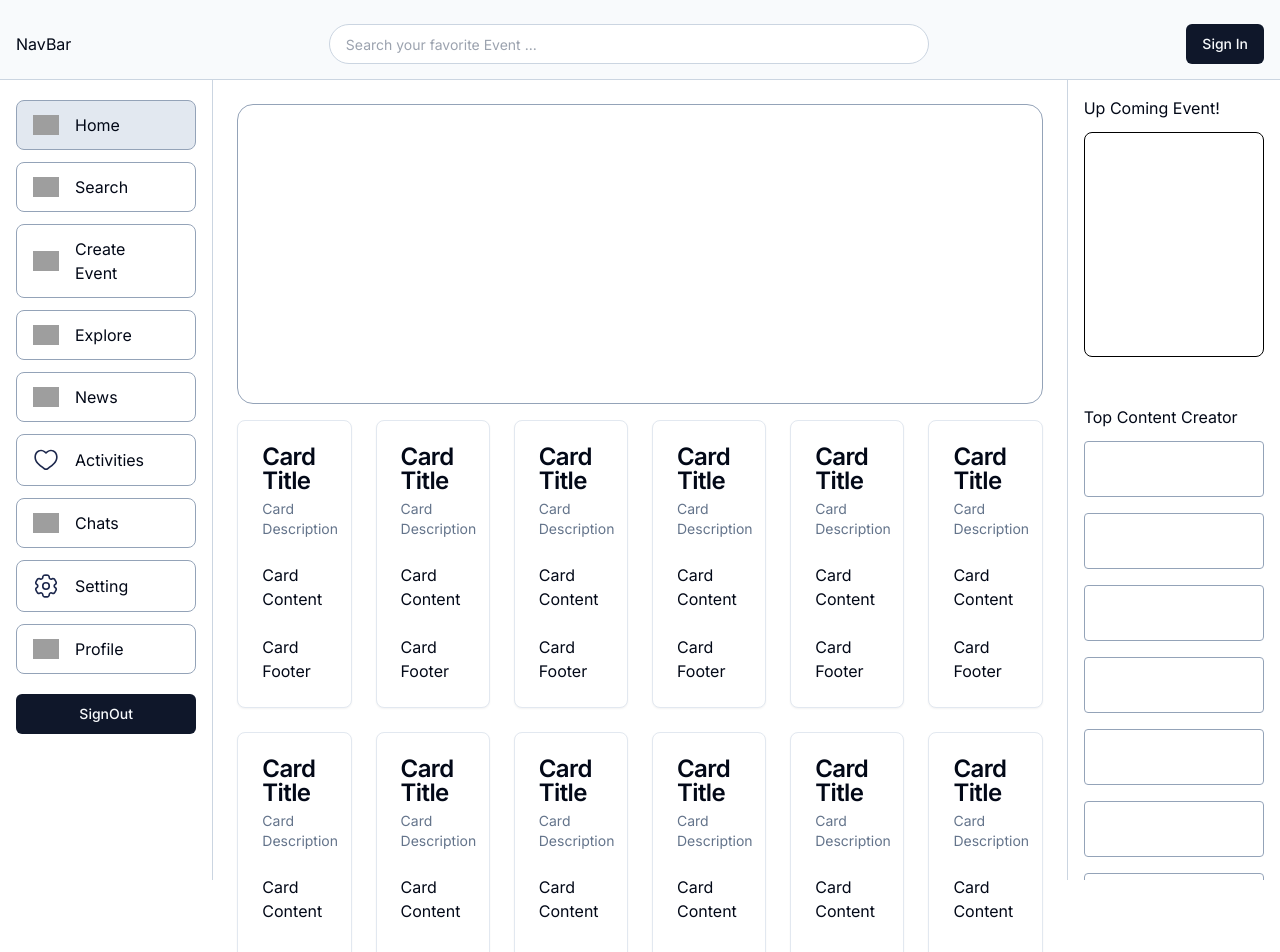
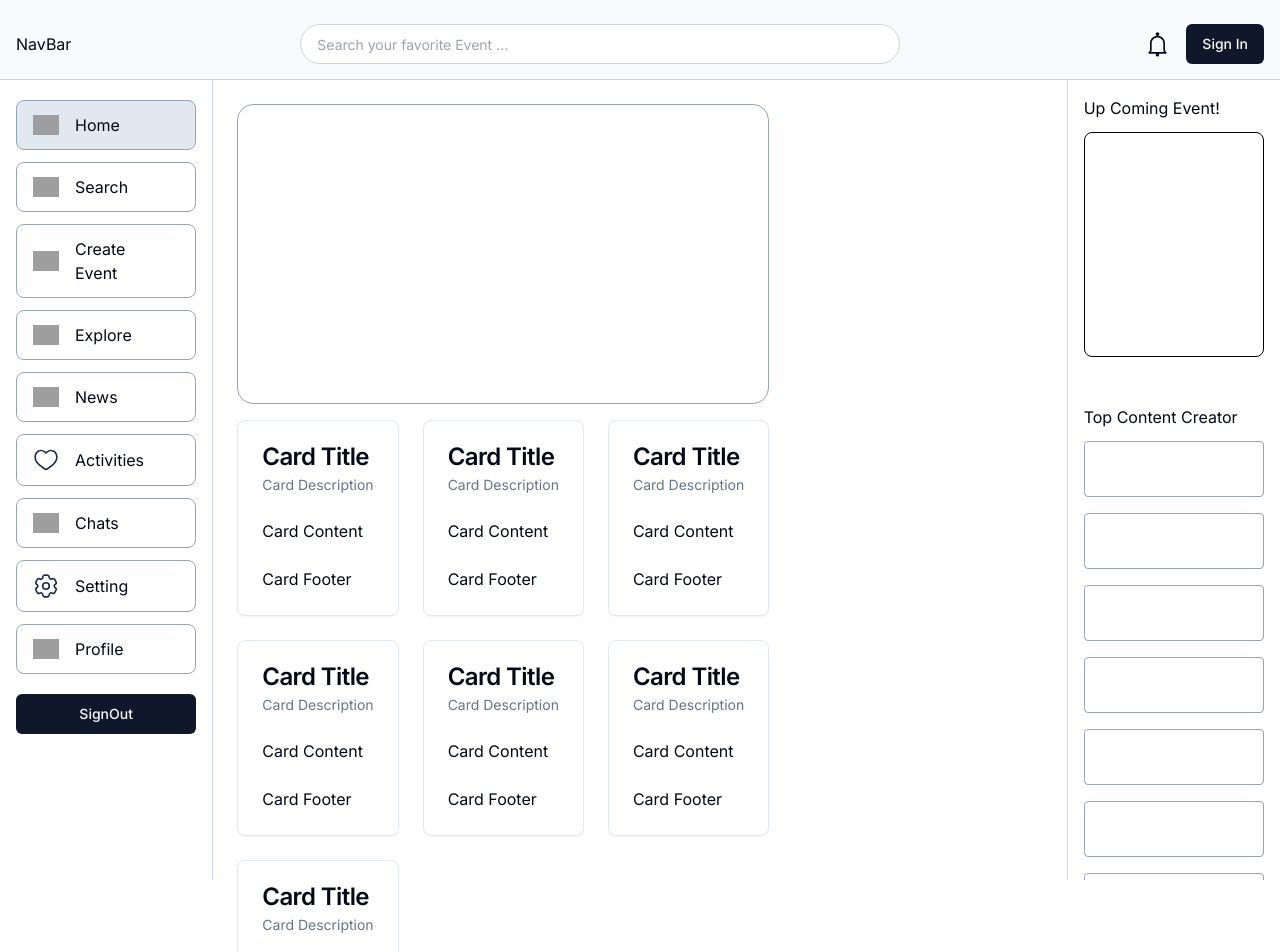
Before and after one commit to DevAnonitos/OU-Social-Hub, a Next.js app in the folder frontend/: page / in a window 1280 px wide. Shown: the top 952 px of the page. Built offline with nearby package versions, Linux system fonts and the light colour scheme; grey boxes are pictures that could not be loaded.

Commit message:
Fix(ErrorUI):  Fix Error UI Component

```diff
--- a/frontend/app/page.tsx
+++ b/frontend/app/page.tsx
@@ -17,7 +17,7 @@ const Home = () => {
 
           </div>
 
-          <div className="grid sm:grid-cols-2 md:grid-cols-2 lg:grid-cols-6 xl:grid-cols-6 2xl:grid-cols-6 gap-6">
+          <div className="grid sm:grid-cols-2 md:grid-cols-2 lg:grid-cols-3 xl:grid-cols-3 2xl:grid-cols-6 gap-6">
             <div>
               <Card>
                 <CardHeader>
@@ -63,80 +63,6 @@ const Home = () => {
               </Card>
             </div>
 
-            <div>
-              <Card>
-                <CardHeader>
-                  <CardTitle>Card Title</CardTitle>
-                  <CardDescription>Card Description</CardDescription>
-                </CardHeader>
-                <CardContent>
-                  <p>Card Content</p>
-                </CardContent>
-                <CardFooter>
-                  <p>Card Footer</p>
-                </CardFooter>
-              </Card>
-            </div>
-
-            <div>
-              <Card>
-                <CardHeader>
-                  <CardTitle>Card Title</CardTitle>
-                  <CardDescription>Card Description</CardDescription>
-                </CardHeader>
-                <CardContent>
-                  <p>Card Content</p>
-                </CardContent>
-                <CardFooter>
-                  <p>Card Footer</p>
-                </CardFooter>
-              </Card>
-            </div>
-
-            <div>
-              <Card>
-                <CardHeader>
-                  <CardTitle>Card Title</CardTitle>
-                  <CardDescription>Card Description</CardDescription>
-                </CardHeader>
-                <CardContent>
-                  <p>Card Content</p>
-                </CardContent>
-                <CardFooter>
-                  <p>Card Footer</p>
-                </CardFooter>
-              </Card>
-            </div>
-
-            <div>
-              <Card>
-                <CardHeader>
-                  <CardTitle>Card Title</CardTitle>
-                  <CardDescription>Card Description</CardDescription>
-                </CardHeader>
-                <CardContent>
-                  <p>Card Content</p>
-                </CardContent>
-                <CardFooter>
-                  <p>Card Footer</p>
-                </CardFooter>
-              </Card>
-            </div>
-
-            <div>
-              <Card>
-                <CardHeader>
-                  <CardTitle>Card Title</CardTitle>
-                  <CardDescription>Card Description</CardDescription>
-                </CardHeader>
-                <CardContent>
-                  <p>Card Content</p>
-                </CardContent>
-                <CardFooter>
-                  <p>Card Footer</p>
-                </CardFooter>
-              </Card>
-            </div>
 
             <div>
               <Card>
@@ -200,6 +126,10 @@ const Home = () => {
 
 
 
+
+
+
+
           </div>
         </div>
     </main>
--- a/frontend/components/NavBar/NavBar.tsx
+++ b/frontend/components/NavBar/NavBar.tsx
@@ -9,7 +9,7 @@ const NavBar = () => {
       NavBar
       <SearchBar />
       <div className='flex items-center'>
-        {/* <BellIcon width={25} height={25} className='mx-4 cursor-pointer' /> */}
+        <BellIcon width={25} height={25} className='mx-4 cursor-pointer' />
         {/* Auth Button */}
         <Button>
           Sign In
```
